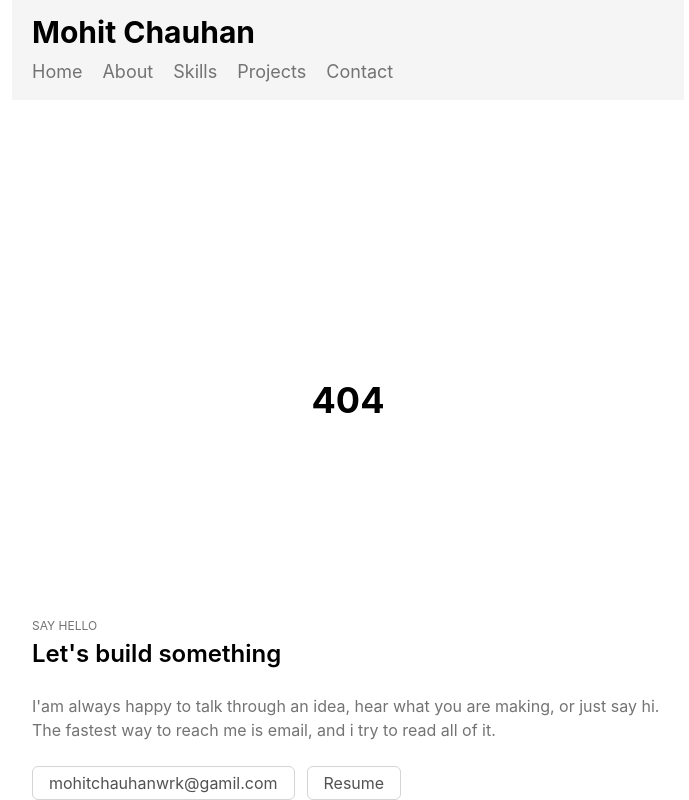
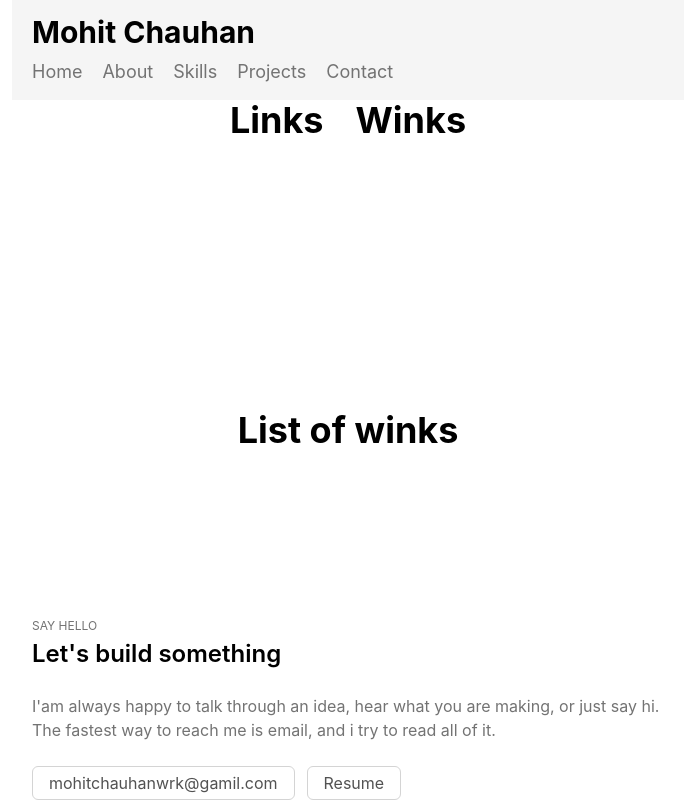
Before and after one commit to mohitchauhan-stack/Reactjs_4, a React (Vite) app: page /about/winks in a window 1280 px wide. Shown: the whole page, without its empty margins (292-981 px from the left). Built offline with nearby package versions, Linux system fonts and the light colour scheme.

Commit message:
added routes

```diff
--- a/src/Container.jsx
+++ b/src/Container.jsx
@@ -4,9 +4,11 @@ import Navbar from "./components/Navbar";
 import About from "./Pages/About";
 import ContactUs from "./Pages/ContactUs";
 import Home from "./Pages/Home";
+import Links from "./Pages/Links";
 import NotFound from "./Pages/NotFound";
 import Projects from "./Pages/Projects";
 import Skills from "./Pages/Skills";
+import Winks from "./Pages/Winks";
 
 const Container = () => {
   return (
@@ -15,7 +17,10 @@ const Container = () => {
 
       <Routes>
         <Route path="/" element={<Home />} />
-        <Route path="/about" element={<About />} />
+        <Route path="/about" element={<About />}>
+          <Route path="links" element={<Links />} />
+          <Route path="winks" element={<Winks />} />
+        </Route>
         <Route path="/skills" element={<Skills />} />
         <Route path="/projects" element={<Projects />} />
         <Route path="/contact" element={<ContactUs />} />
--- a/src/Pages/About.jsx
+++ b/src/Pages/About.jsx
@@ -1,7 +1,13 @@
+import { Link, Outlet } from "react-router-dom";
+
 const About = () => {
   return (
-    <div className="h-150 w-full flex justify-center items-center text-4xl font-bold">
-      About
+    <div className="h-150 w-full flex justify-center items-center text-4xl font-bold gap-5 flex-col">
+      <div className="flex gap-8">
+        <Link to="/about/links">Links</Link>
+        <Link to="/about/winks">Winks</Link>
+      </div>
+      <Outlet />
     </div>
   );
 };
--- /dev/null
+++ b/src/Pages/Links.jsx
@@ -0,0 +1,9 @@
+const Links = () => {
+  return (
+    <div className="h-150 w-full flex justify-center items-center text-4xl font-bold">
+      List of links
+    </div>
+  );
+};
+
+export default Links;
--- /dev/null
+++ b/src/Pages/Winks.jsx
@@ -0,0 +1,9 @@
+const Winks = () => {
+  return (
+    <div className="h-150 w-full flex justify-center items-center text-4xl font-bold">
+      List of winks
+    </div>
+  );
+};
+
+export default Winks;
```
